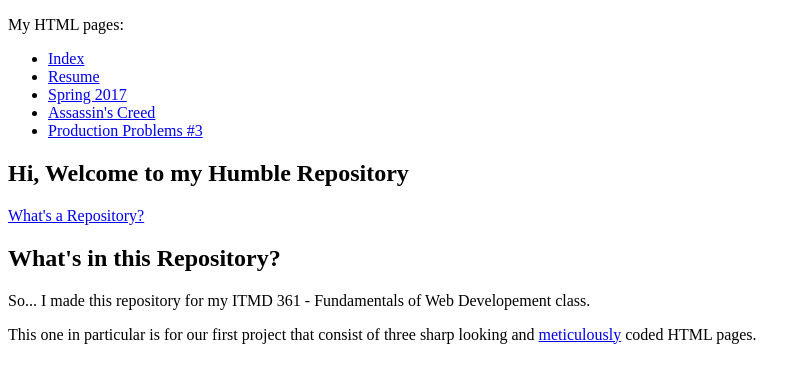
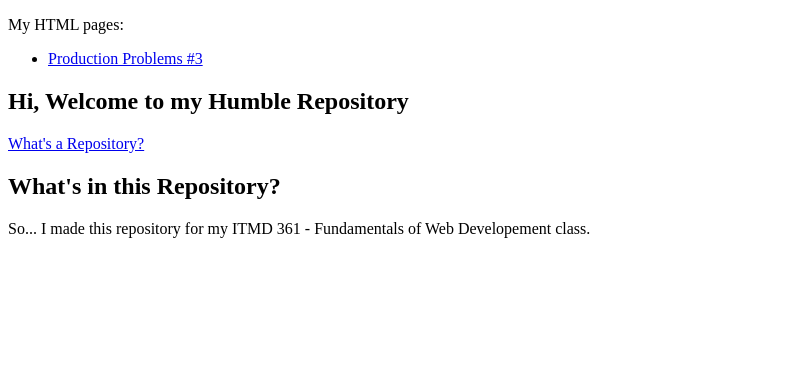
Before and after one commit to asuhail1270106/ProductionProblem3, a plain HTML site: page index.html in a window 1280 px wide. Shown: the whole page, without its empty margins (0-811 px from the left). Drawn offline with Linux system fonts and the light colour scheme.

Commit message:
Update index.html

```diff
--- a/index.html
+++ b/index.html
@@ -1,34 +1,27 @@
 <!DOCTYPE html>
 <html lang="en">
 <head>
-  <title>Resume</title>
+  <title>Index</title>
   <meta charset="utf-8" />
 </head>
 <body>
   <header>
     <nav>
-	  <p> My HTML pages: </p>
-        <ul>
-          <li><a href="index.html">Index</a></li>
-          <li><a href="resume2017.html">Resume</a></li>
-          <li><a href="Spring 2017.html">Spring 2017</a></li>
-	  <li><a href="Assassin's Creed.html">Assassin's Creed</a></li>
-	  <li><a href="pp3.html">Production Problems #3</a></li>
+      <p> My HTML pages: </p>
+      <ul>
+        <li><a href="pp3.html">Production Problems #3</a></li>
       </ul>
     </nav>
   </header>
 
 <section>
   <h1> Hi, Welcome to my Humble Repository </h1>
-    <a href="https://www.merriam-webster.com/dictionary/repository" title="Repository Definition"> What's a Repository? </a>
+   <a href="https://www.merriam-webster.com/dictionary/repository" title="Repository Definition"> What's a Repository? </a>
 </section>
 
 <section>
   <h2> What's in this Repository? </h2>
     <p> So... I made this repository for my ITMD 361 - Fundamentals of Web Developement class. </p>
-	<p> This one in particular is for our first project that consist of three sharp looking and
-	  <a href="http://www.dictionary.com/browse/meticulous" title="Don't know what this word means?"> meticulously</a> coded HTML pages. </p>
-
 </section>
 </body>
 </html>
```
